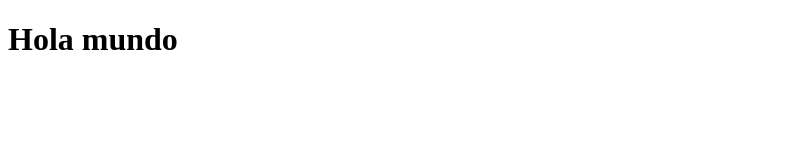
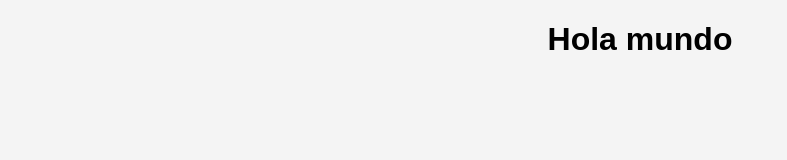
Before and after one commit to 72881328-code/proyecto03, a plain HTML site: page index.html in a window 1280 px wide. Shown: the whole page, without its empty margins (0-787 px from the left). Drawn offline with Linux system fonts and the light colour scheme.

Commit message:
Agregar estilos basicos

```diff
--- a/index.html
+++ b/index.html
@@ -4,6 +4,7 @@
     <meta charset="UTF-8">
     <meta name="viewport" content="width=device-width, initial-scale=1.0">
     <title>Mi web</title>
+    <link rel="stylesheet" href="style.css">
 </head>
 <body>
     <h1>Hola mundo</h1>
--- /dev/null
+++ b/style.css
@@ -0,0 +1,5 @@
+body {
+    font-family: Arial;
+    background: #f4f4f4;
+    text-align: center;
+}
```
